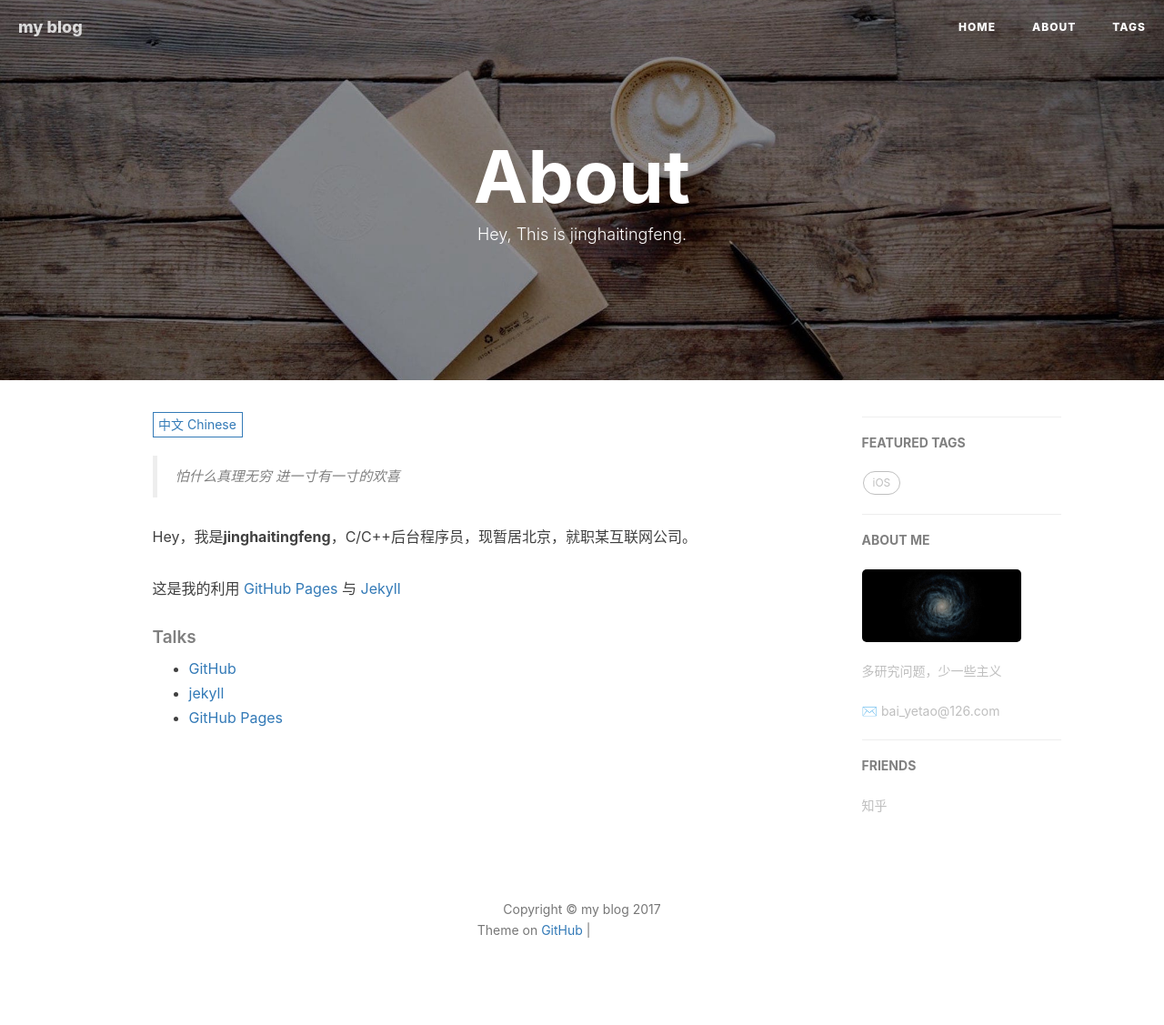
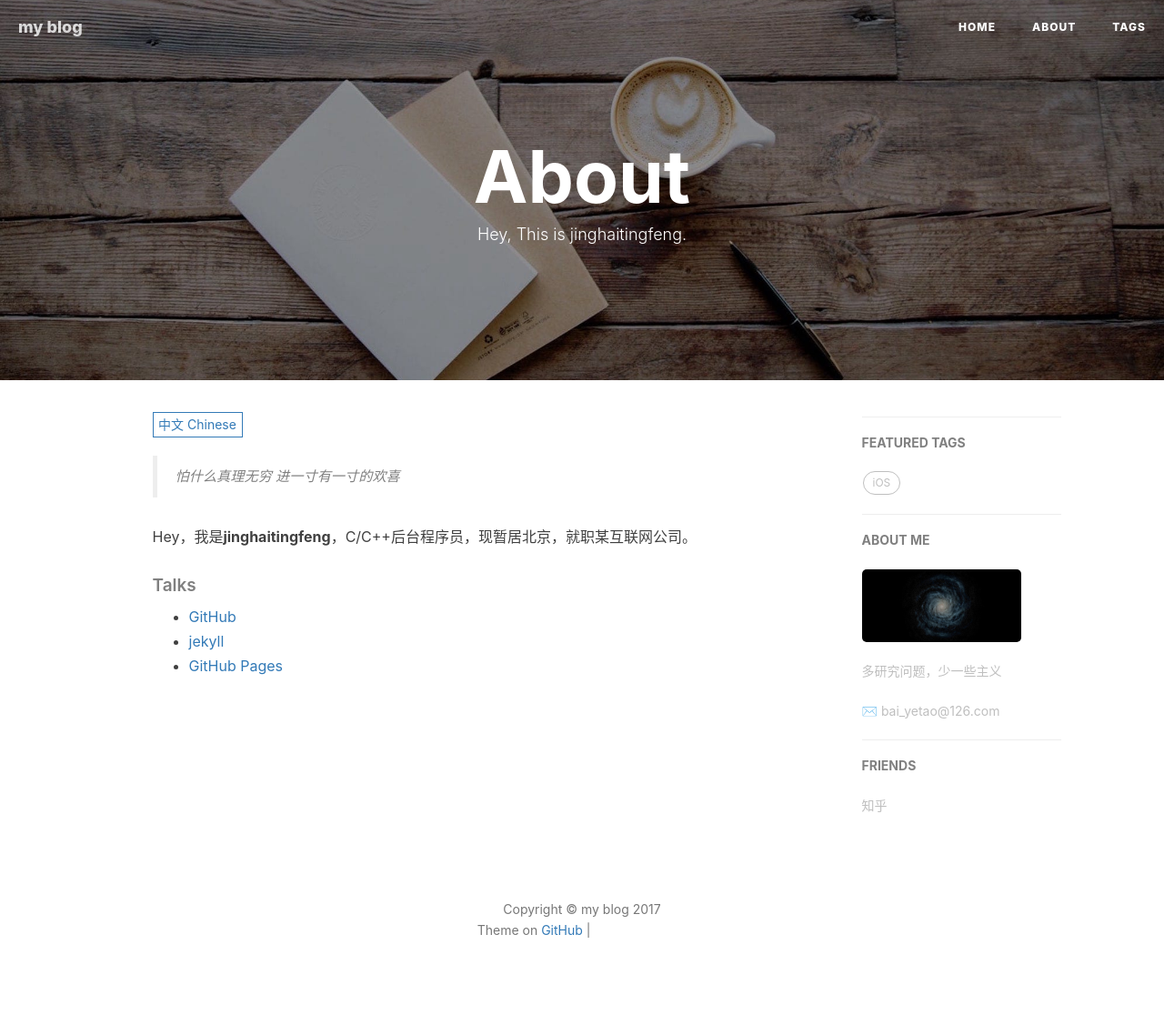
Before and after one commit to jinghaitingfeng/jinghaitingfeng.github.io, a Jekyll site: the page built from about.html, in a window 1280 px wide. Shown: the whole page at 91% size. Built offline with Jekyll 4.4.1, drawn with Linux system fonts in a browser that asks for light colours; nearby versions of some CDN libraries; comment, search, counter and statistics services are not loaded; grey boxes are pictures that could not be loaded.

Commit message:
Update about.html

```diff
--- a/about.html
+++ b/about.html
@@ -17,8 +17,6 @@ header-img: "img/post-bg-coffee.jpeg"
     <!--copied from markdown -->
     <blockquote><p>怕什么真理无穷 进一寸有一寸的欢喜</p></blockquote>
     <p>Hey，我是<strong>jinghaitingfeng</strong>，C/C++后台程序员，现暂居北京，就职某互联网公司。</p>
-    <p>这是我的利用 <a href="https://pages.github.com/">GitHub Pages</a> 与 <a href="http://jekyll.com.cn/">Jekyll</a>
-    <p></p>
     <h5>Talks</h5>
 
     <ul>
```
Also changed, not shown: other parts of about.html (+2 -1 lines).
